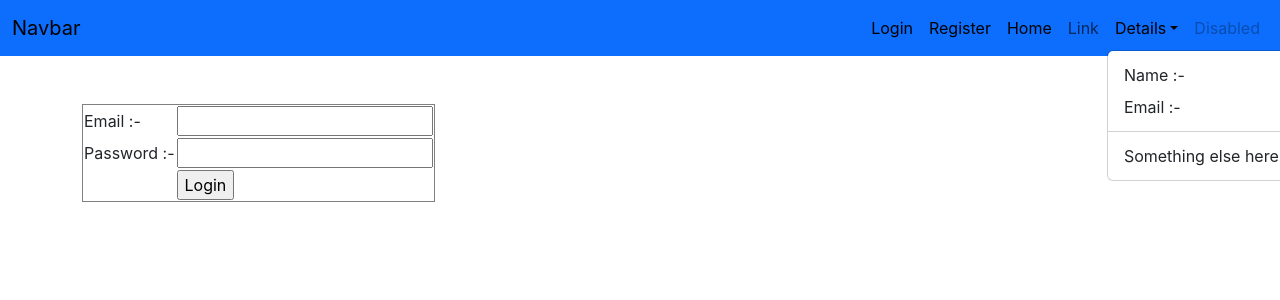
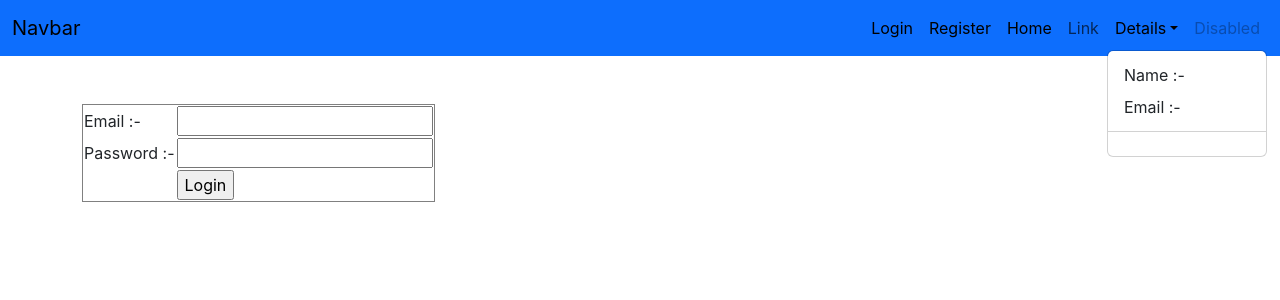
Before and after one commit to rwn3developer/rw4-finalproject-11AM, a React (Create React App) app: page / in a window 1280 px wide. Both pictures are taken after a click on the button "Details". Shown: the top 300 px of the page. Built offline with nearby package versions, Linux system fonts and the light colour scheme.

Commit message:
sidebar-ui-done

```diff
--- a/src/pages/Header.jsx
+++ b/src/pages/Header.jsx
@@ -60,10 +60,10 @@ function Header() {
                 Details
               </a>
               <ul className="dropdown-menu">
-                <li><a className="dropdown-item" href="#">Name :- {auth.user?.name}</a></li>
-                <li><a className="dropdown-item" href="#">Email :- {auth.user?.email}</a></li>
+                <li><Link className="dropdown-item" href="#">Name :- {auth.user?.name}</Link></li>
+                <li><Link className="dropdown-item" href="#">Email :- {auth.user?.email}</Link></li>
                 <li><hr className="dropdown-divider" /></li>
-                <li><a className="dropdown-item" href="#">Something else here</a></li>
+                <li><Link className="dropdown-item" href="#">{auth.user?.role}</Link></li>
               </ul>
             </li>
             <li className="nav-item">
```
